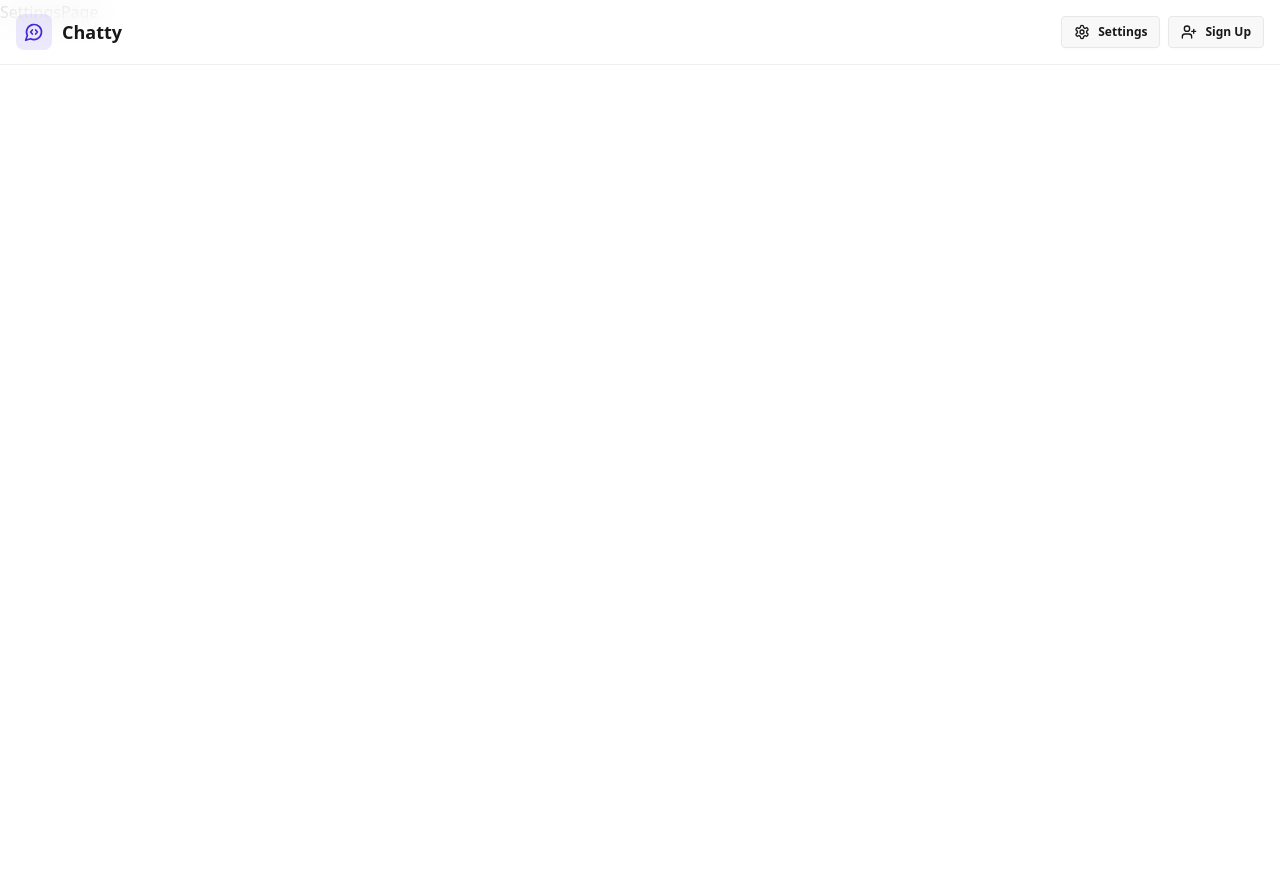
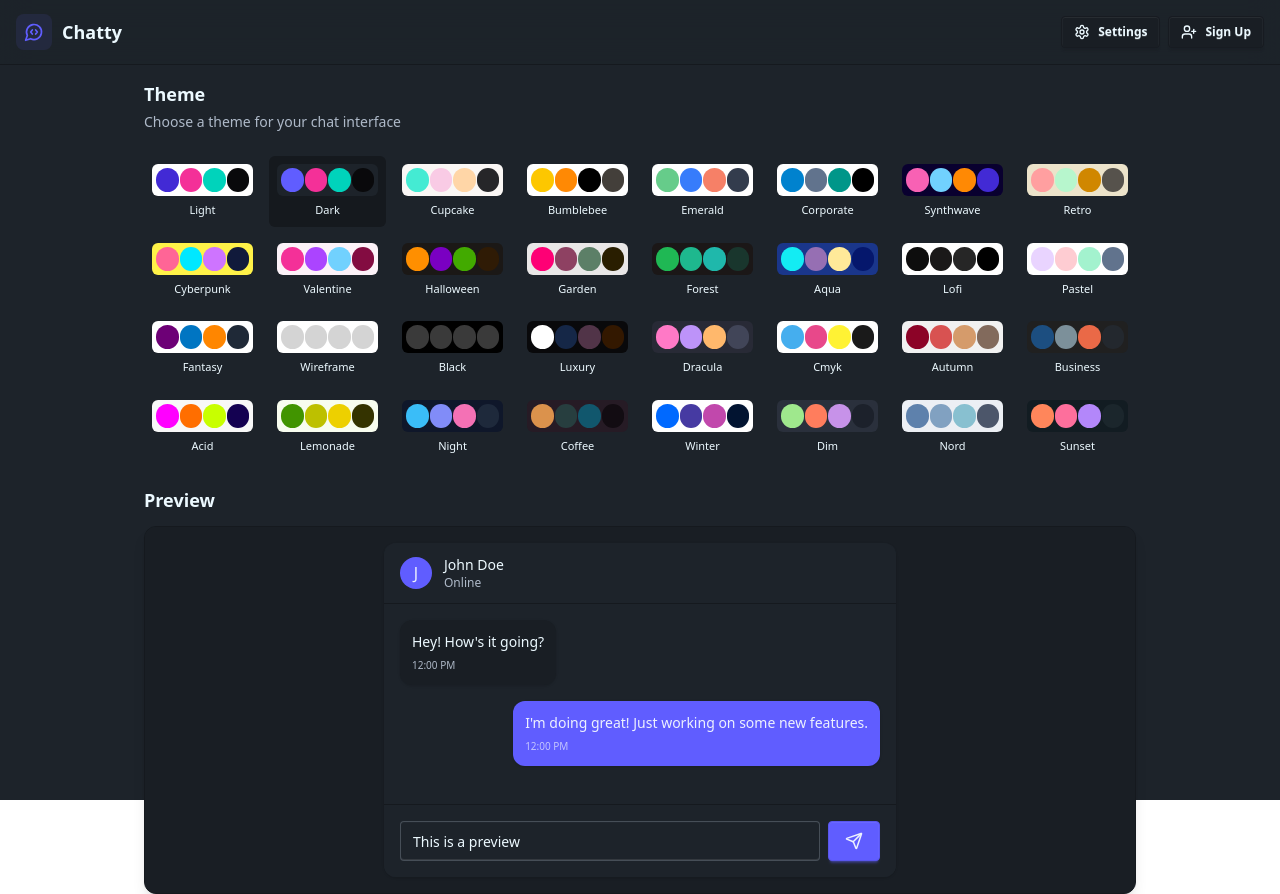
Before and after one commit to Nemali-Satish/Respnsive-Chat-App, a React (Vite) app in the folder client/: page /settings in a window 1280 px wide. Before the commit the page ends 800 px from the top, so only its background shows below. Built offline with nearby package versions, Linux system fonts and the light colour scheme; no server answers.

Commit message:
Added Setting Page and theme features

```diff
--- a/client/src/App.jsx
+++ b/client/src/App.jsx
@@ -10,8 +10,10 @@ import { useAuthStore } from "./store/useAuthStore";
 import { Toaster } from "react-hot-toast";
 
 import { LoaderCircle } from "lucide-react";
+import { useThemeStore } from "./store/useThemeStore.js";
 
 const App = () => {
+  const { theme } = useThemeStore();
   const { authUser, checkAuth, isCheckingAuth } = useAuthStore();
   useEffect(() => {
     checkAuth();
@@ -27,7 +29,7 @@ const App = () => {
   console.log(authUser);
 
   return (
-    <div>
+    <div data-theme={theme}>
       <Navbar />
       <Routes>
         <Route
--- /dev/null
+++ b/client/src/constants/index.js
@@ -0,0 +1,34 @@
+export const THEMES = [
+  "light",
+  "dark",
+  "cupcake",
+  "bumblebee",
+  "emerald",
+  "corporate",
+  "synthwave",
+  "retro",
+  "cyberpunk",
+  "valentine",
+  "halloween",
+  "garden",
+  "forest",
+  "aqua",
+  "lofi",
+  "pastel",
+  "fantasy",
+  "wireframe",
+  "black",
+  "luxury",
+  "dracula",
+  "cmyk",
+  "autumn",
+  "business",
+  "acid",
+  "lemonade",
+  "night",
+  "coffee",
+  "winter",
+  "dim",
+  "nord",
+  "sunset",
+];
--- a/client/src/index.css
+++ b/client/src/index.css
@@ -1,2 +1,4 @@
 @import "tailwindcss";
-@plugin "daisyui";
+@plugin "daisyui" {
+  themes: all
+}
--- a/client/src/pages/SettingsPage.jsx
+++ b/client/src/pages/SettingsPage.jsx
@@ -1,7 +1,136 @@
 import React from "react";
+import { Send } from "lucide-react";
+import { THEMES } from "../constants";
+import { useThemeStore } from "../store/useThemeStore";
+
+const PREVIEW_MESSAGES = [
+  { id: 1, content: "Hey! How's it going?", isSent: false },
+  {
+    id: 2,
+    content: "I'm doing great! Just working on some new features.",
+    isSent: true,
+  },
+];
 
 const SettingsPage = () => {
-  return <div>SettingsPage</div>;
+  const { theme, setTheme } = useThemeStore();
+  return (
+    <div className="h-screen container mx-auto px-4 pt-20 max-w-5xl">
+      <div className="space-y-6">
+        <div className="flex flex-col gap-1">
+          <h2 className="text-lg font-semibold">Theme</h2>
+          <p className="text-sm text-base-content/70">
+            Choose a theme for your chat interface
+          </p>
+        </div>
+
+        <div className="grid grid-cols-4 sm:grid-cols-6 md:grid-cols-8 gap-2">
+          {THEMES.map((t) => (
+            <button
+              key={t}
+              className={`
+              group flex flex-col items-center gap-1.5 p-2 rounded-md transition-colors
+              ${theme === t ? "bg-base-300" : "hover:bg-base-200/50"}
+            `}
+              onClick={() => setTheme(t)}
+            >
+              <div
+                className="relative h-8 w-full rounded-md overflow-hidden"
+                data-theme={t}
+              >
+                <div className="absolute inset-0 grid grid-cols-4 gap-px p-1">
+                  <div className="rounded-full bg-primary"></div>
+                  <div className="rounded-full bg-secondary"></div>
+                  <div className="rounded-full bg-accent"></div>
+                  <div className="rounded-full bg-neutral"></div>
+                </div>
+              </div>
+              <span className="text-[11px] font-medium truncate w-full text-center">
+                {t.charAt(0).toUpperCase() + t.slice(1)}
+              </span>
+            </button>
+          ))}
+        </div>
+
+        {/* Preview Section */}
+        <h3 className="text-lg font-semibold mb-3">Preview</h3>
+        <div className="rounded-xl border border-base-300 overflow-hidden bg-base-100 shadow-lg">
+          <div className="p-4 bg-base-200">
+            <div className="max-w-lg mx-auto">
+              {/* Mock Chat UI */}
+              <div className="bg-base-100 rounded-xl shadow-sm overflow-hidden">
+                {/* Chat Header */}
+                <div className="px-4 py-3 border-b border-base-300 bg-base-100">
+                  <div className="flex items-center gap-3">
+                    <div className="w-8 h-8 rounded-full bg-primary flex items-center justify-center text-primary-content font-medium">
+                      J
+                    </div>
+                    <div>
+                      <h3 className="font-medium text-sm">John Doe</h3>
+                      <p className="text-xs text-base-content/70">Online</p>
+                    </div>
+                  </div>
+                </div>
+
+                {/* Chat Messages */}
+                <div className="p-4 space-y-4 min-h-[200px] max-h-[200px] overflow-y-auto bg-base-100">
+                  {PREVIEW_MESSAGES.map((message) => (
+                    <div
+                      key={message.id}
+                      className={`flex ${
+                        message.isSent ? "justify-end" : "justify-start"
+                      }`}
+                    >
+                      <div
+                        className={`
+                        max-w-[80%] rounded-xl p-3 shadow-sm
+                        ${
+                          message.isSent
+                            ? "bg-primary text-primary-content"
+                            : "bg-base-200"
+                        }
+                      `}
+                      >
+                        <p className="text-sm">{message.content}</p>
+                        <p
+                          className={`
+                          text-[10px] mt-1.5
+                          ${
+                            message.isSent
+                              ? "text-primary-content/70"
+                              : "text-base-content/70"
+                          }
+                        `}
+                        >
+                          12:00 PM
+                        </p>
+                      </div>
+                    </div>
+                  ))}
+                </div>
+
+                {/* Chat Input */}
+                <div className="p-4 border-t border-base-300 bg-base-100">
+                  <div className="flex gap-2">
+                    <input
+                      type="text"
+                      className="input input-bordered flex-1 text-sm h-10"
+                      placeholder="Type a message..."
+                      value="This is a preview"
+                      readOnly
+                    />
+                    <button className="btn btn-primary h-10 min-h-0">
+                      <Send size={18} />
+                    </button>
+                  </div>
+                </div>
+              </div>
+            </div>
+          </div>
+        </div>
+      </div>
+    </div>
+  );
 };
 
 export default SettingsPage;
--- /dev/null
+++ b/client/src/store/useThemeStore.js
@@ -0,0 +1,9 @@
+import { create } from "zustand";
+
+export const useThemeStore = create((set) => ({
+  theme: localStorage.getItem("ChatTheme") || "dark",
+  setTheme: (theme) => {
+    localStorage.setItem("chatTheme", theme);
+    set({ theme });
+  },
+}));
```
